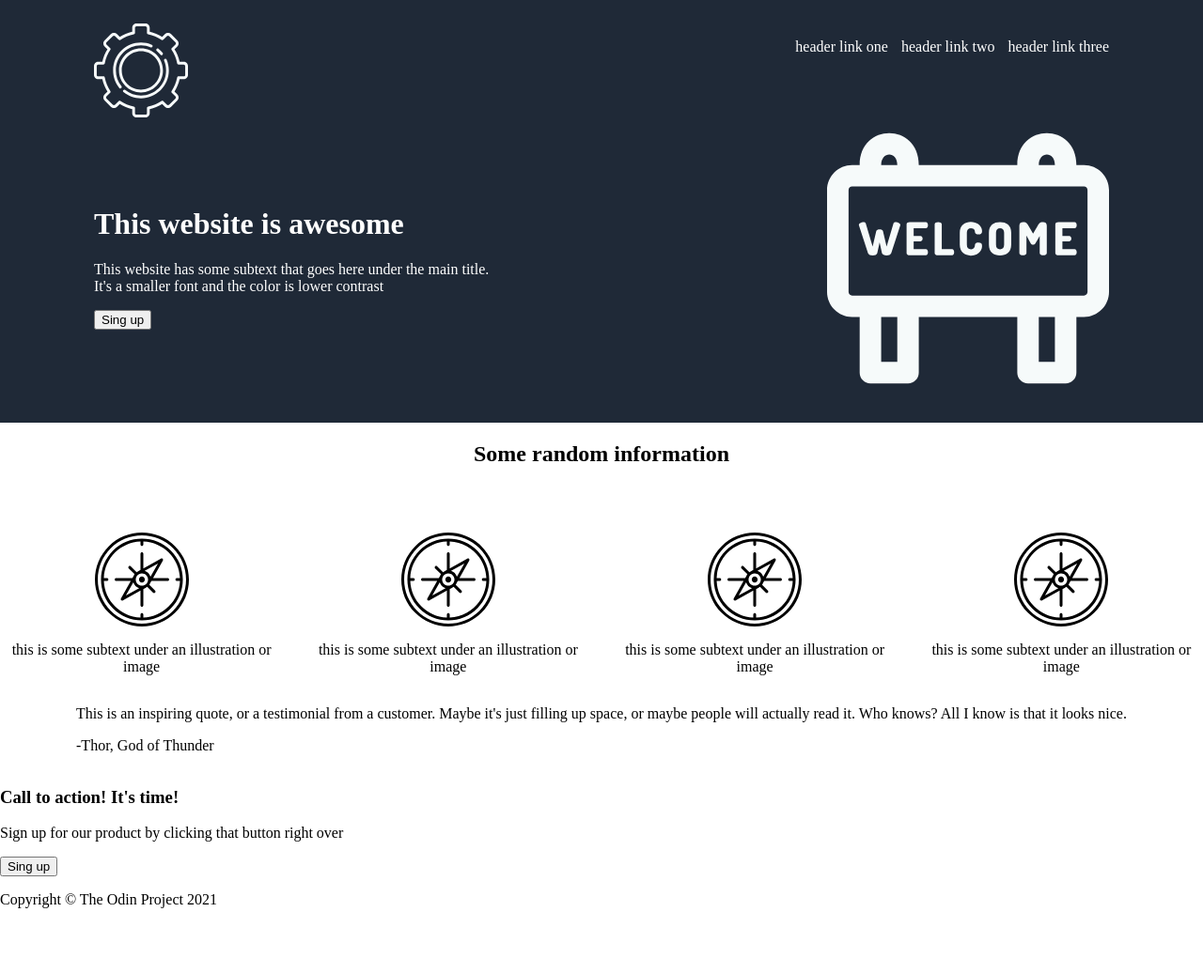
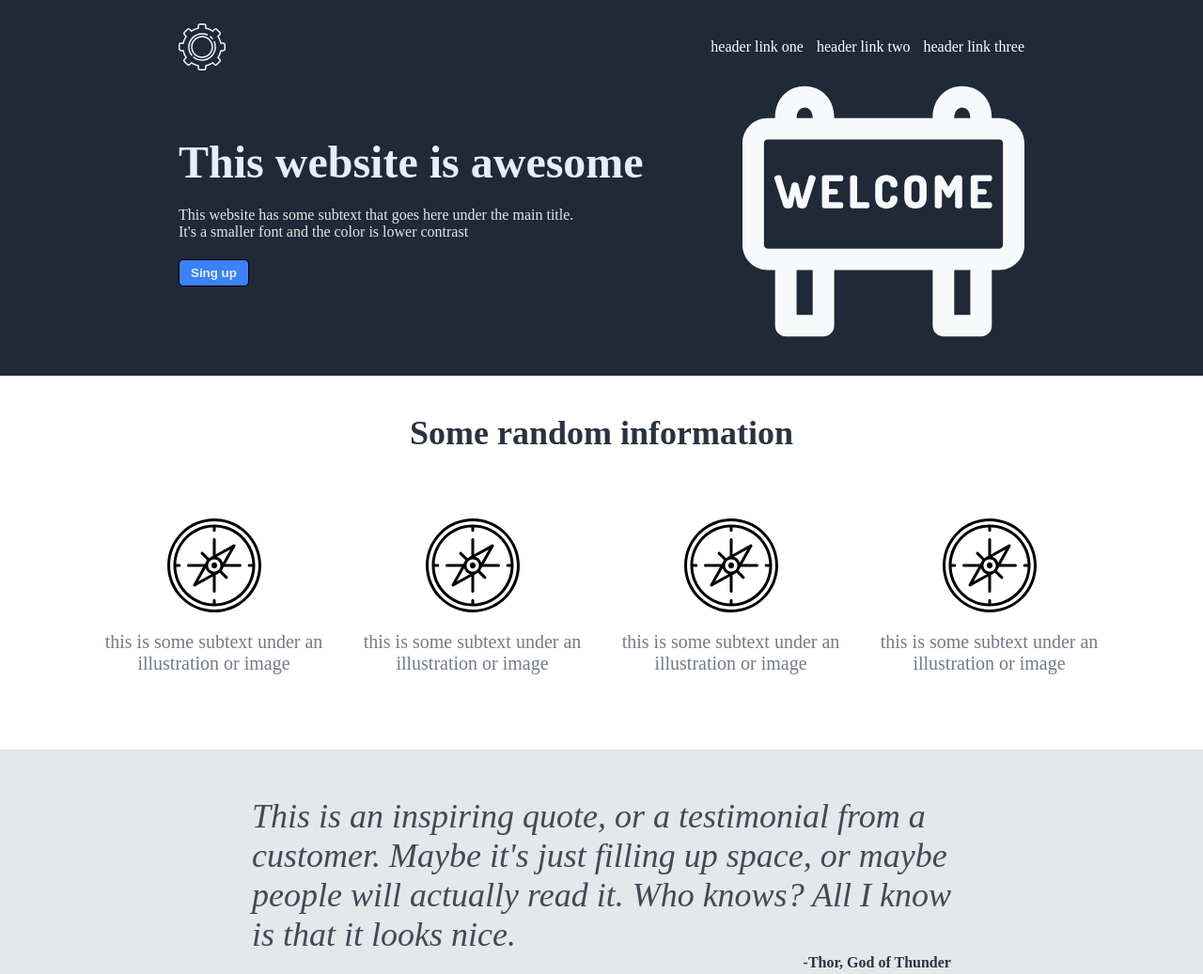
Before and after one commit to in7hesky/landing-practice, a plain HTML site: page index.html in a window 1280 px wide. Shown: the top 1037 px of the page at 94% size. Before the commit the page ends 983 px from the top, so only its background shows below. Drawn offline with Linux system fonts and the light colour scheme.

Commit message:
layout and styling

```diff
--- a/index.html
+++ b/index.html
@@ -7,6 +7,7 @@
 </head>
 <body>
     <div class="main-wrapper">
+        <div class="header-wrapper">
             <header>
                 <nav>
                     <img class="logo-image white-svg" src="./images/logo_image.svg" alt="logo-cog">
@@ -28,6 +29,8 @@
                     <img class="welcome-image white-svg" src="./images/welcome.svg" alt="welcome">
                 </div>
             </header>
+        </div>
+
         <main>
             <h2 class="info-title">Some random information</h2>
             <div class="cards-wrapper">
@@ -49,13 +52,15 @@
                 </div>
             </div>
         </main>
-        <article class="quote-wrapper">
+        <article>
+            <div class="quote-wrapper">
                 <p class="quote">
-                This is an inspiring quote, or a testimonial from a customer.
-                Maybe it's just filling up space, or maybe people will actually
-                read it. Who knows? All I know is that it looks nice.
+                    This is an inspiring quote, or a testimonial from a <br> customer.
+                    Maybe it's just filling up space, or maybe <br> people will actually
+                    read it. Who knows? All I know <br> is that it looks nice.
                 </p>
                 <p class="author">-Thor, God of Thunder</p>
+            </div>
         </article>
         <div class="invite-wrapper">
             <div class="invite-bar">
@@ -65,7 +70,7 @@
                         Sign up for our product by clicking that button right over
                     </p>
                 </div>
-                <button class="signup-button">Sing up</button>
+                <button class="signup-button button-white">Sing up</button>
             </div>
         </div>
         <footer>
--- a/styles/style.css
+++ b/styles/style.css
@@ -1,4 +1,23 @@
 body {
+    margin: 0;
+}
+
+a {
+    text-decoration: none;
+    color: white;
+}
+
+img {
+    width: 100px;
+}
+
+p {
+    margin: 0;
+    padding: 0;
+}
+
+h1, h2, h3 {
+    padding: 0;
     margin: 0;
 }
 
@@ -11,11 +30,18 @@ body {
     flex-direction: column;
 }
 
+.header-wrapper {
+    background: #1F2937;
+    display: flex;
+    justify-content: center;
+    align-items: center;
+}
+
 header {
     display: flex;
     flex-direction: column;
-    background: #1F2937;
     color: white;
+    width: 900px;
     padding: 25px 100px;
 }
 
@@ -28,6 +54,12 @@ header {
 nav {
     display: flex;
     justify-content: space-between;
+    color: #e5e7eb;
+}
+
+.logo-image {
+    width: 50px;
+    height: auto;
 }
 
 .header-intro {
@@ -37,6 +69,19 @@ nav {
 
 .welcome-wrapper {
     align-self: center;
+    display: flex;
+    flex-direction: column;
+    gap: 20px;
+    align-items: flex-start;
+}
+
+.welcome-title {
+    font-size: 48px;
+    color: #e4eefe;
+}
+
+.welcome-text {
+    color: #e5e7eb;
 }
 
 .welcome-image {
@@ -50,6 +95,14 @@ main {
     text-align: center;
     gap: 50px;
     align-self: center;
+    padding: 40px 20px 80px 20px;
+}
+
+.info-title {
+    font-size: 36px;
+    font-weight: bold;
+    color: #293340;
+    margin-bottom: 20px;
 }
 
 .cards-wrapper {
@@ -62,18 +115,85 @@ main {
     display: flex;
     flex-direction: column;
     align-items: center;
-
+    width: 250px;
+    gap: 20px;
+    color: #737b86;
+    font-size: 20px;
 }
 
-.quote-wrapper {
-    align-self: center;
+article {
+    background: #e5e7eb;
+    display: flex;
+    flex: 1;
+    justify-content: center;
+    align-items: center;
+    padding: 50px 0;
 }
 
-a {
-    text-decoration: none;
-    color: white;
+.quote {
+    flex: 1;
+    font-size: 36px;
+    font-style: italic;
+    font-weight: 300;
+    color: #414a56;
 }
 
-img {
-    width: 100px;
+.author {
+    color: #293340;
+    text-align: right;
+    font-weight: bold;
 }
+
+.invite-wrapper {
+    display: flex;
+    justify-content: center;
+    align-items: center;
+    padding: 60px 0;
+}
+
+.invite-bar {
+    background: #3b82f6;
+    padding: 30px 40px;
+    display: flex;
+    justify-content: space-between;
+    align-items: center;
+    border-radius: 10px;
+    width: 900px;
+}
+
+.invite-title {
+    color: #fdfeff;
+}
+
+.invite-text {
+    color: #e4eefe;
+}
+
+footer {
+    background: #1f2937;
+    display: flex;
+    justify-content: center;
+    align-content: center;
+    padding: 25px;
+}
+
+.copyright-warning {
+    color: #fdfeff;
+}
+
+.signup-button {
+    color: #e4eefe;
+    font-weight: bold;
+    padding: 6px 12px;
+    background: #3b82f6;
+    border: 1px solid black;
+    border-radius: 5px;
+}
+
+.signup-button:hover {
+    cursor: pointer;
+}
+
+.button-white {
+    border: 1px solid white;
+}
```
Lines whose indentation alone changed are shown as unchanged.
